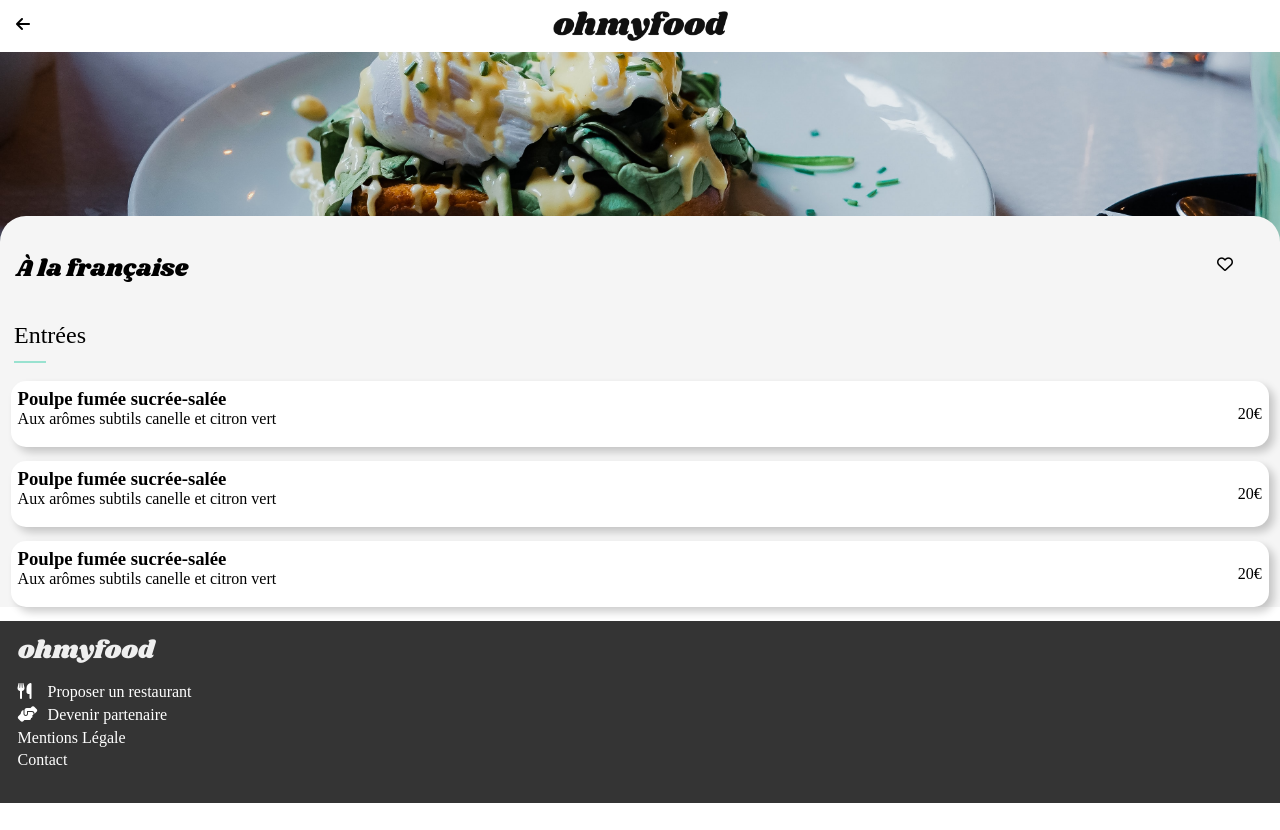
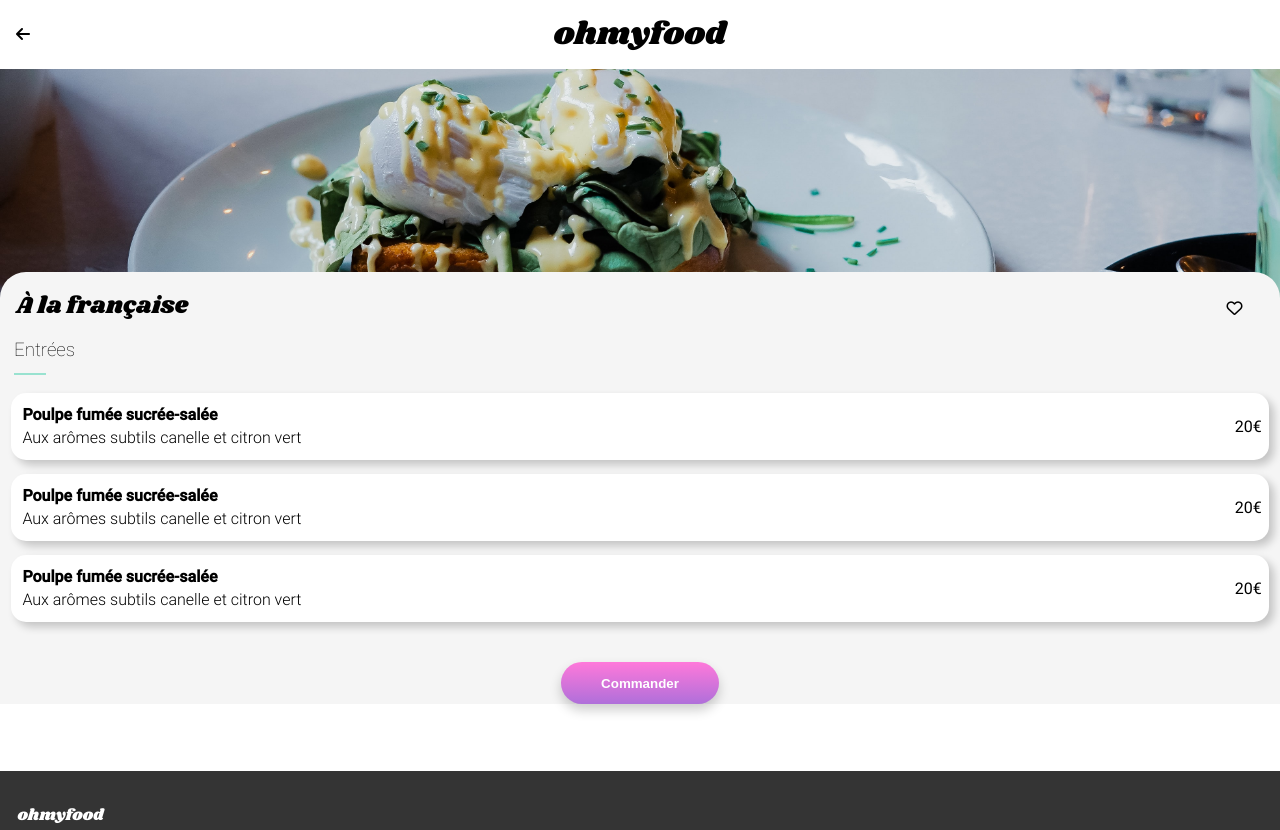
Before and after one commit to Nargasse/Elric-OpenClassRoom-Exercice2, a website: page HTML/Restaurant_type.html in a window 1280 px wide. Shown: the top 830 px of the page. Before the commit the page ends 803 px from the top, so only its background shows below. Drawn offline with Linux system fonts and the light colour scheme.

Commit message:
Application des Fonts, logos en font plutot qu'en img, bouton commande en bas de resto

```diff
--- a/HTML/Restaurant_type.html
+++ b/HTML/Restaurant_type.html
@@ -14,15 +14,15 @@
     <body>
         <header class="header centered-text-box">
             <i class="fas fa-arrow-left header__arrow-left"></i>
-            <img src="../Images/Logo_Header.png" alt="Logo OhMyFood" class="header__logo">
+            <h1 class="header__title">ohmyfood</h1>
         </header>
 
-        <section class="menu">
+        <main class="menu">
 
             <figure class="vignette vignette--banniere-resto">
                 <img src="../Images/Ala_Francaise.jpg" alt="Velouté de légumes d'antan" class="vignette__image">
                 <figcaption class="vignette__texte">
-                    <h1 class="shrikhand">À la française</h1>
+                    <h2 class="shrikhand">À la française</h2>
                     <span class="fa-stack like-coeur">
                         <i class="far fa-heart fa-stack-1x"></i>
                         <i class="fas fa-heart like-coeur__full fa-stack-1x"></i>
@@ -30,12 +30,12 @@
                 </figcaption>
             </figure>
 
-            <div class="menu-liste">
-                <h2>Entrées</h2>
+            <section class="menu-liste">
+                <h3>Entrées</h3>
                 <img src="../Images/separateur.png">
                 <div class="fiche-plat rounded-box rounded-box--image">
                     <div class=fiche-plat__texte>
-                        <h3>Poulpe fumée sucrée-salée</h3>
+                        <h4>Poulpe fumée sucrée-salée</h4>
                         <p>Aux arômes subtils canelle et citron vert</p>
                     </div>
                     <div class=fiche-plat__coulisse>
@@ -48,7 +48,7 @@
 
                 <div class="fiche-plat rounded-box rounded-box--image">
                     <div class=fiche-plat__texte>
-                        <h3>Poulpe fumée sucrée-salée</h3>
+                        <h4>Poulpe fumée sucrée-salée</h4>
                         <p>Aux arômes subtils canelle et citron vert</p>
                     </div>
                     <div class=fiche-plat__coulisse>
@@ -61,7 +61,7 @@
 
                 <div class="fiche-plat rounded-box rounded-box--image">
                     <div class=fiche-plat__texte>
-                        <h3>Poulpe fumée sucrée-salée</h3>
+                        <h4>Poulpe fumée sucrée-salée</h4>
                         <p>Aux arômes subtils canelle et citron vert</p>
                     </div>
                     <div class=fiche-plat__coulisse>
@@ -71,12 +71,14 @@
                         </div>
                     </div>
                 </div>
-            </div>
+            </section>
 
-        </section>
+            <button class="bouton-action bouton-action--commande">Commander</button>
+
+        </main>
 
         <footer>
-            <img src="../Images/Logo_Blanc_Footer.png" alt="Logo OhMyFood">
+            <p>ohmyfood</p>
             <ul>
                 <li><i class="fas fa-utensils"></i>Proposer un restaurant</li>
                 <li><i class="fas fa-hands-helping"></i>Devenir partenaire</li>
--- a/SASS/base/_text.scss
+++ b/SASS/base/_text.scss
@@ -32,7 +32,6 @@
          url("../Fonts/Shrikhand-Regular.ttf");
 }
 
-.shrikhand {
-    font-family: "Shrikhand", cursive;
-    font-weight: 400;
+h1, h2, h3, h4, p, li {
+    font-family: "roboto";
 }
--- a/SASS/layouts/_boites-styling.scss
+++ b/SASS/layouts/_boites-styling.scss
@@ -22,4 +22,10 @@ body {
     box-shadow: 0px 6px 12px rgba(0,0,0,0.2);
     border: none;
     padding: 0.8em;
+    &--commande {
+        margin: 3em auto 5em auto;
+            display: block;
+            padding: 1em 3em;
+            font-weight: 600;
+    }
 }
--- a/SASS/layouts/_footer.scss
+++ b/SASS/layouts/_footer.scss
@@ -2,6 +2,10 @@ footer {
     background-color: #343434;
     color: white;
     padding: 1.1em;
+    p {
+        font-family: "shrikhand", cursive;
+        font-weight: 400;
+    }
     ul {
         padding: 0;
         list-style: none;
--- a/SASS/layouts/_header.scss
+++ b/SASS/layouts/_header.scss
@@ -1,20 +1,19 @@
 .header {
-    position: relative;
-    &__cadre {
-        box-shadow: 0px 5px 5px rgba(0,0,0,0.2);
-        margin-bottom: 4px;
-    }
+    text-align: center;
 
-    &__logo {
-        display: block;
+    &__title {
+        font-family: "Shrikhand", cursive;
+        font-weight: 400;
         margin: auto;
-        width: 175px;
-        height: 30px;
     }
 
     &__arrow-left {
         position: absolute;
         left: 1em;
-        top: 30%;
+        top: 1.6em;
+    }
+
+    p {
+        font-weight: 100;
     }
 }
--- a/SASS/layouts/_menu-resto.scss
+++ b/SASS/layouts/_menu-resto.scss
@@ -7,8 +7,9 @@
 }
 
 .menu-liste {
-    h2 {
+    h3 {
         margin: 0 14px;
+        font-family: "roboto";
         font-weight: 100;
     }
     img {
@@ -26,8 +27,16 @@
 
     &__texte {
         padding: 0.4em;
-        h3, p {
-            margin: 0px;
+        h4, p {
+            margin: 0.3em;
+        }
+
+        h4 {
+            font-weight: 700;
+        }
+
+        p {
+            font-weight: 200;
         }
     }
 
--- a/SASS/layouts/_vignettes.scss
+++ b/SASS/layouts/_vignettes.scss
@@ -15,8 +15,8 @@
     top: 15px;
     right: 25px;
     background-color: $couleur-tertiaire;
-    color: darken($couleur-tertiaire, 50%);
-    padding: 8px 10px 2px 10px;
+    color: darken($couleur-tertiaire, 40%);
+    padding: 4px 10px 2px 10px;
     margin: 0px;
     &--hidden {
         display: none;
@@ -32,8 +32,16 @@
     padding: 1em;
     box-sizing: border-box;
 
-    h2, p {
+    h3, p {
         margin: 0px;
+    }
+
+    h3 {
+        font-weight: 700;
+    }
+
+    p {
+        font-weight: 200;
     }
 
     img {
@@ -44,7 +52,7 @@
 
     .like-coeur {
         position: absolute;
-        right: 35px;
+        right: 2%;
         top: 30%;
 
         &__full {
@@ -61,8 +69,16 @@
 
 &--banniere-resto {
     margin: 0px;
+    .vignette__image {
+        height: 100%;
+    }
     .vignette__texte {
         border-radius: 26px 26px 0px 0px;
+    }
+    h2 {
+        font-family: "Shrikhand", cursive;
+        font-weight: 400;
+        margin: 0;
     }
 }
 
--- a/SASS/pages/_explication.scss
+++ b/SASS/pages/_explication.scss
@@ -8,9 +8,9 @@
         background-color: darken(white, 3%);
         &__numero {
             margin: 0;
-            height: 1.1em;
+            height: 1.3em;
             width: 1.5em;
-            padding-top: 0.4em;
+            padding-top: 0.2em;
             border-radius:25px;
             position: absolute;
             left: -8px;
@@ -22,6 +22,7 @@
 
         &__texte {
             margin-left: 1em;
+            font-weight: 500;
         }
 
         i {
```
Also changed, not shown: HTML/index.html (+6 -8 lines), CSS/style.css, 1 other file.
